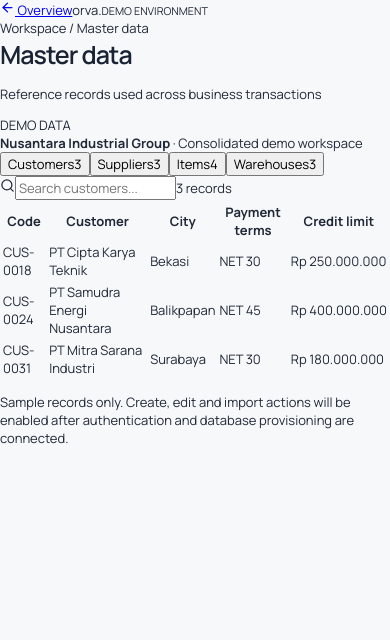
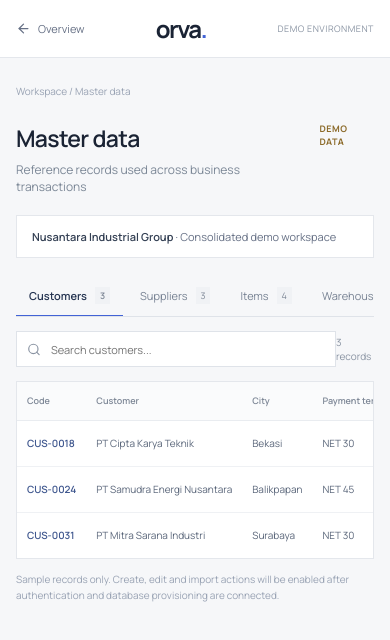
Before and after one commit to fbrhrdynt/orva_project, a Next.js app in the folder apps/web/: page /master-data in a window 390 px wide. Shown: the top 640 px of the page. Built offline with nearby package versions, Linux system fonts and the light colour scheme.

Commit message:
style(data): add responsive master data tables

```diff
--- a/apps/web/src/app/globals.css
+++ b/apps/web/src/app/globals.css
@@ -316,3 +316,36 @@ kbd { padding: 3px 5px; border: 1px solid var(--border); border-radius: 3px; col
 .erp-footer{display:flex;justify-content:space-between;gap:10px;margin-top:20px;padding-top:12px;border-top:1px solid #e4e7ec;color:#98a2b3;font-size:9px}
 @media(max-width:1100px){.erp-content{padding:28px 24px}.erp-two-col{grid-template-columns:1fr}.metric-grid{grid-template-columns:repeat(2,minmax(0,1fr))}.metric:nth-child(2){border-right:0}.metric:nth-child(-n+2){border-bottom:1px solid #e9ecf0}}
 @media(max-width:700px){.erp-sidebar{display:none}.erp-main{margin-left:0}.erp-topbar{height:54px;padding:0 16px}.erp-content{padding:24px 16px}.erp-page-head{align-items:flex-start;flex-direction:column}.erp-page-head h1{font-size:24px}.metric-grid{grid-template-columns:repeat(2,minmax(0,1fr))}.metric{padding:13px 12px}.metric>strong{font-size:18px}.erp-two-col,.lower-panels{grid-template-columns:minmax(0,1fr)}.org-grid{grid-template-columns:1fr}.org-grid article{border-right:0;border-bottom:1px solid #edf0f3}.org-grid article:last-child{border-bottom:0}.erp-footer{flex-direction:column}.demo-flag{font-size:9px}}
+
+.master-page{min-height:100vh;background:#f6f7f9;color:#263244}
+.master-top{height:58px;display:flex;align-items:center;justify-content:space-between;padding:0 max(24px,calc((100vw - 1320px)/2));background:#fff;border-bottom:1px solid #e4e7ec}
+.master-top>a{display:flex;align-items:center;gap:7px;color:#667085;font-size:11px;text-decoration:none}
+.master-top>span{color:#1a2334;font-size:24px;font-weight:700;letter-spacing:-1.5px}
+.master-dot{color:#4263d6}
+.master-top>small{color:#8a94a3;font-size:9px;letter-spacing:.5px}
+.master-content{max-width:1320px;margin:0 auto;padding:38px 32px}
+.master-breadcrumb{margin-bottom:24px;color:#98a2b3;font-size:10px}
+.master-heading{display:flex;align-items:flex-end;justify-content:space-between;margin-bottom:20px}
+.master-heading h1{margin:0;color:#1a2334;font-size:26px;font-weight:600;letter-spacing:-.7px}
+.master-heading p{margin:7px 0 0;color:#7b8796;font-size:12px}
+.master-heading>span{color:#8c6b2b;font-size:9px;font-weight:700;letter-spacing:.5px}
+.master-company{margin-bottom:18px;padding:13px 15px;border:1px solid #e4e7ec;background:#fff;color:#667085;font-size:11px}
+.master-company strong{color:#344054;font-weight:600}
+.master-tabs{display:flex;gap:4px;border-bottom:1px solid #dfe3e9}
+.master-tabs button{display:flex;align-items:center;gap:8px;margin-bottom:-1px;padding:11px 13px;border:0;border-bottom:2px solid transparent;background:transparent;color:#778293;font-size:11px}
+.master-tabs button.selected{border-bottom-color:#4263d6;color:#253451;font-weight:600}
+.master-tabs button span{padding:2px 5px;background:#f0f2f5;color:#7d8796;font-size:9px}
+.master-toolbar{display:flex;align-items:center;justify-content:space-between;padding:14px 0;color:#8993a2;font-size:10px}
+.master-toolbar label{width:min(360px,100%);height:36px;display:flex;align-items:center;gap:8px;padding:0 10px;border:1px solid #dfe3e9;background:#fff;color:#8993a2}
+.master-toolbar input{width:100%;border:0;outline:0;background:transparent;color:#344054;font-size:11px}
+.master-table-wrap{overflow-x:auto;border:1px solid #e4e7ec;background:#fff}
+.master-table{width:100%;border-collapse:collapse;white-space:nowrap}
+.master-table th{height:38px;padding:0 13px;background:#fafbfc;border-bottom:1px solid #e9ecf0;color:#7d8796;font-size:9px;font-weight:600;text-align:left}
+.master-table td{height:46px;padding:0 13px;border-bottom:1px solid #eff1f4;color:#596579;font-size:10px}
+.master-table tr:last-child td{border-bottom:0}
+.master-table tbody tr:hover{background:#fafbfd}
+.master-table .master-code{color:#40588f;font-weight:600}
+.master-number{text-align:right;font-variant-numeric:tabular-nums}
+.master-empty{text-align:center;color:#8993a2!important}
+.master-footnote{margin-top:12px;color:#98a2b3;font-size:10px;line-height:1.6}
+@media(max-width:640px){.master-top{padding:0 16px}.master-content{padding:26px 16px}.master-heading{align-items:flex-start;gap:10px}.master-heading h1{font-size:23px}.master-tabs{overflow-x:auto}.master-tabs button{white-space:nowrap}.master-table th,.master-table td{padding:0 10px}}
```
